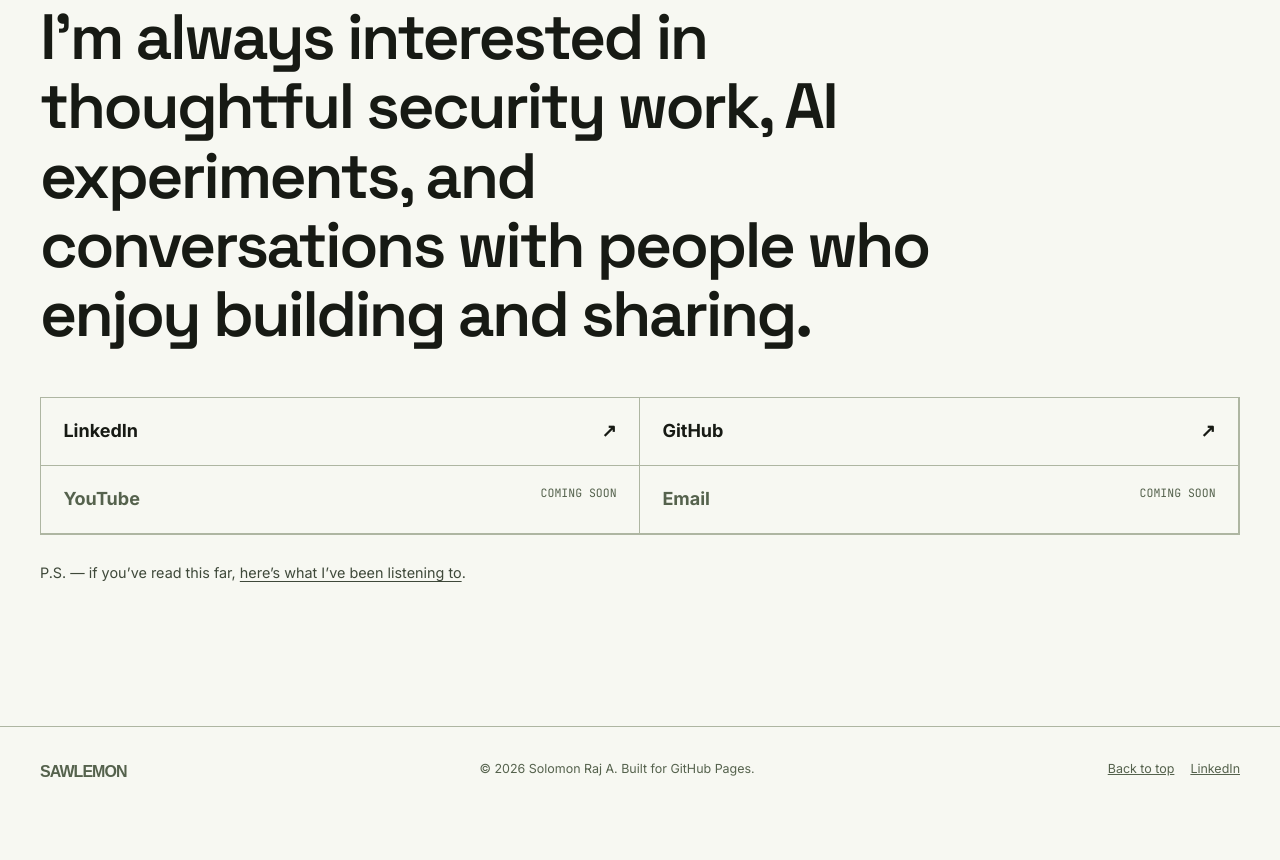
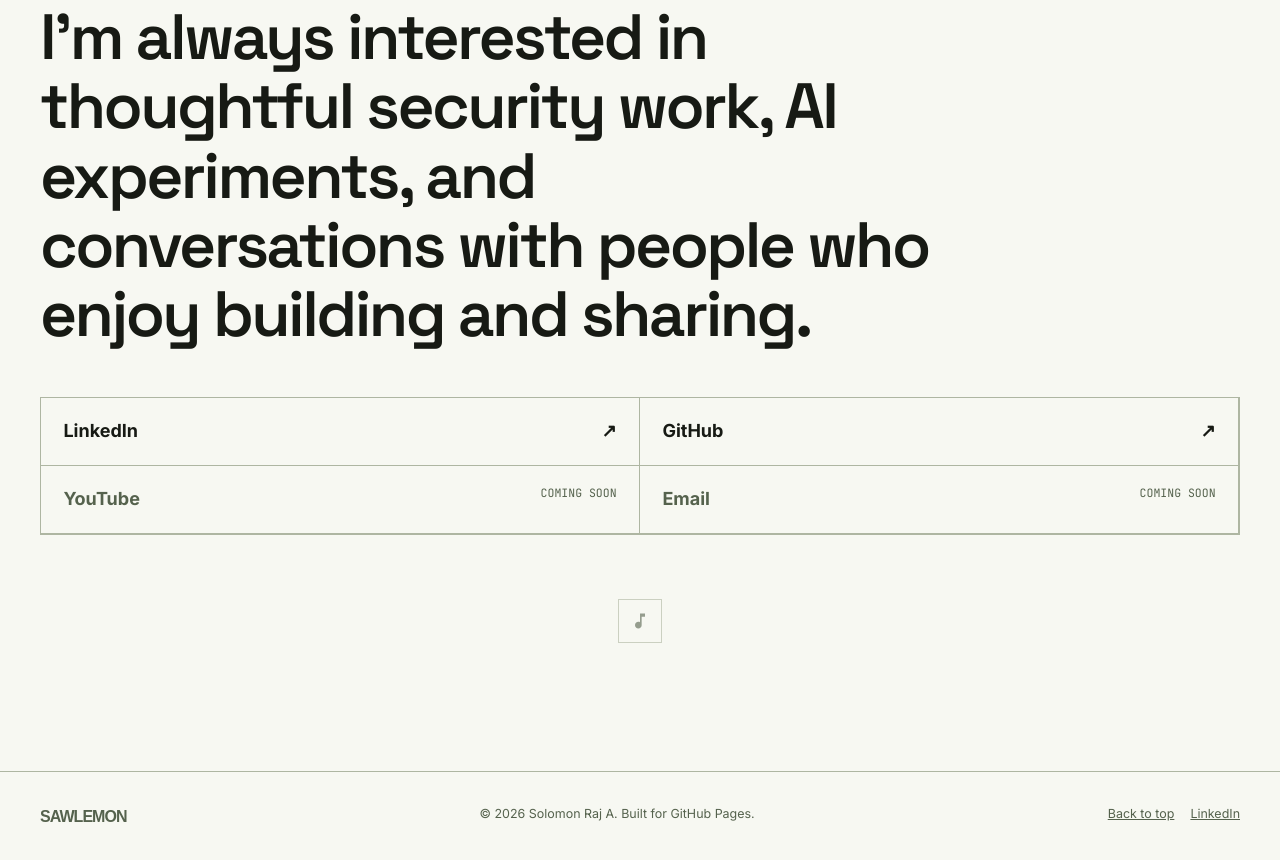
Before and after one commit to sawlemon/sawlemon.github.io, an Astro site: page / in a window 1280 px wide. Shown: the part 6282-7142 px from the top of the page. Before the commit the page ends 7099 px from the top, so only its background shows below. Built offline with nearby package versions, Linux system fonts and the light colour scheme; Astro itself is replaced by a stand-in of ours.

Commit message:
Replace music teaser text with icon button in Connect section

```diff
--- a/src/pages/index.astro
+++ b/src/pages/index.astro
@@ -40,7 +40,7 @@ const posts = (await getCollection('blog', ({ data }) => !data.draft)).sort((a,
 
     <section class="section"><p class="section-label">06 / CREDENTIALS</p><div class="credential-grid">{credentials.map(([name, note]) => <article><span>{name}</span>{note && <small class:list={{ latest: note === 'Latest' }}>{note}</small>}</article>)}</div><a class="text-link" href={site.linkedin} target="_blank" rel="noreferrer">View complete credentials on LinkedIn ↗</a></section>
 
-    <section id="connect" class="connect-section"><p class="section-label">07 / CONNECT</p><h2>I’m always interested in thoughtful security work, AI experiments, and conversations with people who enjoy building and sharing.</h2><div class="contact-list"><a href={site.linkedin} target="_blank" rel="noreferrer">LinkedIn <span>↗</span></a><a href={site.github} target="_blank" rel="noreferrer">GitHub <span>↗</span></a><span aria-disabled="true">YouTube <small>Coming soon</small></span><span aria-disabled="true">Email <small>Coming soon</small></span></div><p class="music-teaser">P.S. — if you’ve read this far, <a href="/music/">here’s what I’ve been listening to</a>.</p></section>
+    <section id="connect" class="connect-section"><p class="section-label">07 / CONNECT</p><h2>I’m always interested in thoughtful security work, AI experiments, and conversations with people who enjoy building and sharing.</h2><div class="contact-list"><a href={site.linkedin} target="_blank" rel="noreferrer">LinkedIn <span>↗</span></a><a href={site.github} target="_blank" rel="noreferrer">GitHub <span>↗</span></a><span aria-disabled="true">YouTube <small>Coming soon</small></span><span aria-disabled="true">Email <small>Coming soon</small></span></div><div class="music-gem"><a class="music-gem-button" href="/music/" aria-label="What I’ve been listening to"><svg viewBox="0 0 24 24" aria-hidden="true" focusable="false"><path d="M12 3v10.55c-.59-.34-1.27-.55-2-.55-2.21 0-4 1.79-4 4s1.79 4 4 4 4-1.79 4-4V7h4V3h-6z"/></svg></a></div></section>
   </main>
   <Footer />
 </BaseLayout>
--- a/src/styles/global.css
+++ b/src/styles/global.css
@@ -221,6 +221,25 @@ h3 { font-size: 1.45rem; font-weight: 600; }
   .top-grid { grid-template-columns: 1fr; }
   .bar-minutes { display: none; }
 }
-.music-teaser { margin-top: 1.6rem; color: var(--muted); font-size: .9rem; }
-.music-teaser a { color: var(--muted); text-decoration: underline; text-underline-offset: 3px; }
-.music-teaser a:hover, .music-teaser a:focus-visible { color: var(--link); }
+.music-gem { display: flex; justify-content: center; margin-top: 4rem; }
+.music-gem-button {
+  display: inline-flex;
+  align-items: center;
+  justify-content: center;
+  width: 44px;
+  height: 44px;
+  border: 1px solid var(--border);
+  border-radius: 0;
+  background: transparent;
+  color: var(--meta);
+  opacity: .6;
+  transition: color .3s ease, border-color .3s ease, opacity .3s ease;
+}
+.music-gem-button svg { width: 20px; height: 20px; fill: currentColor; }
+.music-gem-button:hover,
+.music-gem-button:focus-visible {
+  opacity: 1;
+  color: var(--link);
+  border-color: var(--link);
+  outline: none;
+}
```
